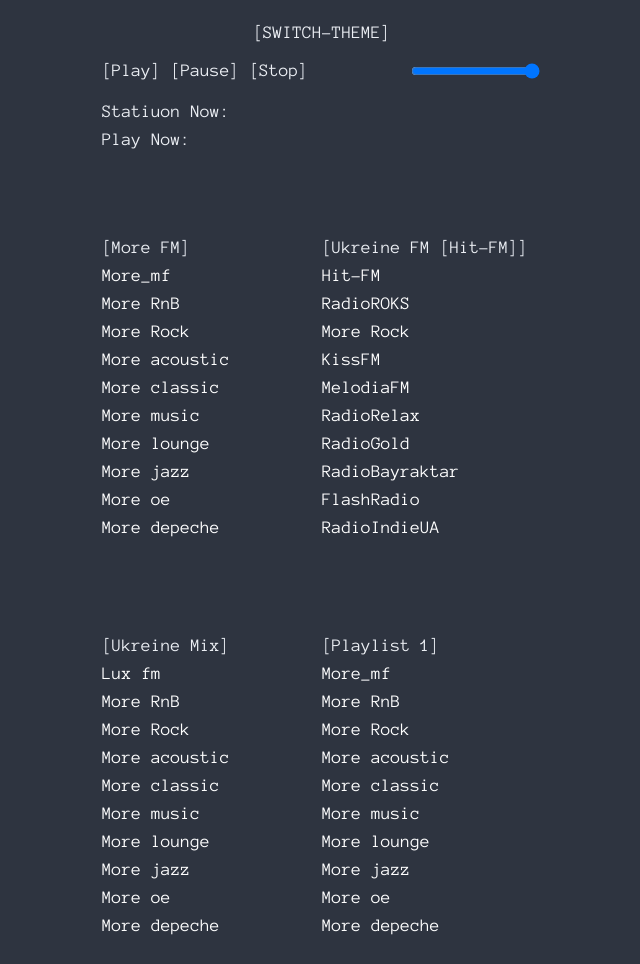
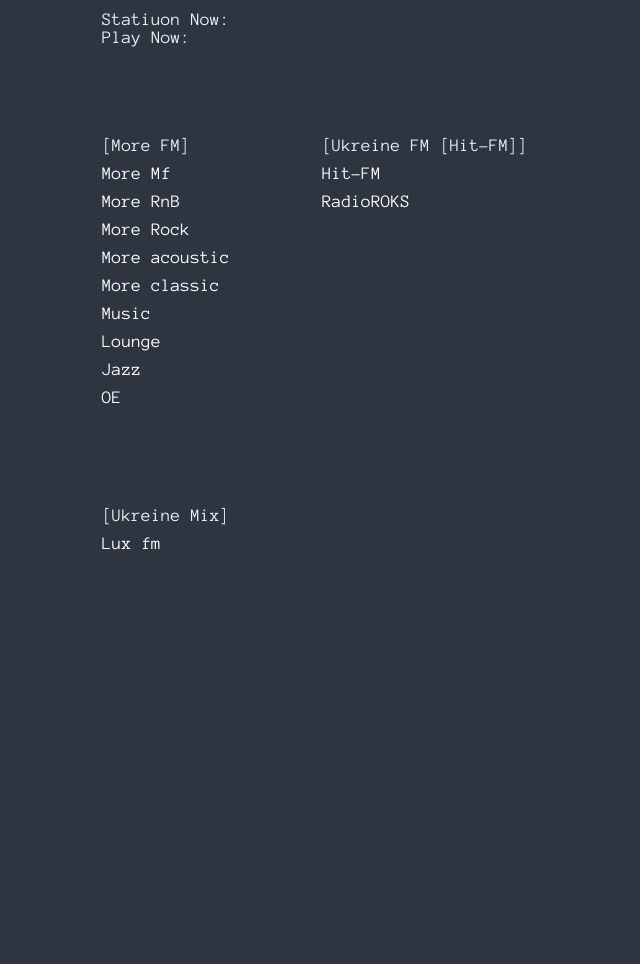
Before and after one commit to ercua/RadioOn, a plain HTML site: page index.html in a window 1280 px wide. Shown: the part 87-1051 px from the top of the page, without its empty margins (318-958 px from the left). After the commit the page ends 800 px from the top, so only its background shows below. Drawn offline with nearby package versions, Linux system fonts and the light colour scheme; a web font is replaced by a local one.

Commit message:
Changed the name of radio stations

```diff
--- a/index.html
+++ b/index.html
@@ -1,5 +1,6 @@
 <!DOCTYPE html>
 <html>
+
 <head>
 	<meta charset="utf-8">
 	<meta http-equiv="X-UA-Compatible" content="IE=edge">
@@ -16,7 +17,9 @@
 		<div class="title-logo">RadIo On</div>
 		<p id="changeTheme">[SWITCH-THEME]</p>
 	</div>
+
 	<!-- CONTROL -->
+
 	<div class="container">
 
 		<div class="control">
@@ -30,13 +33,15 @@
 			</div>
 		</div>
 		<div class="Audio-Title">
-	<div class="Audio_title-Station">Statiuon Now:</div>
+	<div class="Audio_TItle_Station">
+		<div class="Audio_title-Station_Now">Statiuon Now:</div>
 		<div id="currentTitle"></div>
+	</div>
 			<div class="Audio-Title-Play">Play Now:</div>
-	<audio id="audioPlayer" controls src="" autoplay="false" preload="auto" controls="true" contenteditable="true"></audio>
+			<audio id="audioPlayer" controls src="" autoplay="false" preload="auto" controls="true"
+				contenteditable="true"></audio>
 
 		</div>
-
 
 		<!-- PlayList -->
 
@@ -45,38 +50,37 @@
 				<h2>More FM</h2>
 				<ul>
 					<li>
-				<a href="https://cast.more.fm/more256" data-title="More_mf">More_mf</a>
+						<a href="https://cast.more.fm/more256" data-title="More_mf">More Mf</a>
 					</li>
 					<li>
-				<a href="https://cast.more.fm/rnb" data-title="Nebula-Sample-Astronaut-Ape">More RnB</a>
+						<a href="https://cast.more.fm/rnb" data-title="RnB">More RnB</a>
 					</li>
 					<li>
-				<a href="https://cast.more.fm/rock" data-title="Nebula-Sample-Astronaut-Ape">More Rock</a>
+						<a href="https://cast.more.fm/rock" data-title="Rock">More Rock</a>
 					</li>
 					<li>
-				<a href="https://cast.more.fm/acoustic" data-title="Nebula-Sample-Astronaut-Ape">More acoustic</a>
+						<a href="https://cast.more.fm/acoustic" data-title="Acoustice">More acoustic</a>
 					</li>
 					<li>
-				<a href="https://cast.more.fm/classic" data-title="Nebula-Sample-Astronaut-Ape">More classic</a>
+						<a href="https://cast.more.fm/classic" data-title="classic">More classic</a>
 					</li>
 					<li>
-				<a href="https://cast.more.fm/music" data-title="Nebula-Sample-Astronaut-Ape">More music</a>
+						<a href="https://cast.more.fm/music" data-title="Music">Music</a>
 					</li>
 					<li>
-				<a href="https://cast.more.fm/lounge" data-title="Nebula-Sample-Astronaut-Ape">More lounge</a>
+						<a href="https://cast.more.fm/lounge" data-title="Lounge">Lounge</a>
 					</li>
 					<li>
-				<a href="https://cast.more.fm/jazz" data-title="Nebula-Sample-Astronaut-Ape">More jazz</a>
+						<a href="https://cast.more.fm/jazz" data-title="Jazz">Jazz</a>
 					</li>
 					<li>
-				<a href="https://cast.more.fm/oe" data-title="Nebula-Sample-Astronaut-Ape">More oe</a>
+						<a href="https://cast.more.fm/oe" data-title="OE">OE</a>
 					</li>
-			<li>
+					<!-- <li>
 				<a href="https://cast.more.fm/depeche" data-title="Nebula-Sample-Astronaut-Ape">More depeche</a>
-			</li>
+			</li> -->
 				</ul>
 			</div>
-
 			<div id="playlist">
 				<h2>Ukreine FM [Hit-FM]</h2>
 				<ul>
@@ -86,31 +90,7 @@
 					<li>
 						<a href="https://online.radioroks.ua/RadioROKS_HD" data-title="RadioROKS">RadioROKS</a>
 					</li>
-		<li>
-			<a href="https://cast.more.fm/rock" data-title="Nebula-Sample-Astronaut-Ape">More Rock</a>
-		</li>
-		<li>
-			<a href="https://online.kissfm.ua/KissFM_HD" data-title="KissFM">KissFM</a>
-		</li>
-		<li>
-			<a href="https://online.melodiafm.ua/MelodiaFM_HD" data-title="MelodiaFM">MelodiaFM</a>
-		</li>
-		<li>
-			<a href="https://online.radiorelax.ua/RadioRelax_HD" data-title="RadioRelax">RadioRelax</a>
-		</li>
-		<li>
-			<a href="https://online.radioplayer.ua/RadioGold_HD" data-title="RadioGold">RadioGold</a>
-		</li>
-		<li>
-			<a href="https://online.radiobayraktar.ua/RadioBayraktar_HD" data-title="RadioBayraktar">RadioBayraktar</a>
-		</li>
-		<li>
-			<a href="https://online.radioplayer.ua/FlashRadio_HD" data-title="FlashRadio">FlashRadio</a>
-		</li>
-		<li>
-			<a href="
-			https://online.radioplayer.ua/RadioIndieUA_HD" data-title="RadioIndieUA">RadioIndieUA</a>
-		</li>
+
 				</ul>
 			</div>
 			<div id="playlist">
@@ -119,76 +99,13 @@
 					<li>
 						<a href="https://cast.more.fm/more256" data-title="More_mf">Lux fm</a>
 					</li>
-		<li>
-			<a href="https://cast.more.fm/rnb" data-title="Nebula-Sample-Astronaut-Ape">More RnB</a>
-		</li>
-		<li>
-			<a href="https://cast.more.fm/rock" data-title="Nebula-Sample-Astronaut-Ape">More Rock</a>
-		</li>
-		<li>
-			<a href="https://cast.more.fm/acoustic" data-title="Nebula-Sample-Astronaut-Ape">More acoustic</a>
-		</li>
-		<li>
-			<a href="https://cast.more.fm/classic" data-title="Nebula-Sample-Astronaut-Ape">More classic</a>
-		</li>
-		<li>
-			<a href="https://cast.more.fm/music" data-title="Nebula-Sample-Astronaut-Ape">More music</a>
-		</li>
-		<li>
-			<a href="https://cast.more.fm/lounge" data-title="Nebula-Sample-Astronaut-Ape">More lounge</a>
-		</li>
-		<li>
-			<a href="https://cast.more.fm/jazz" data-title="Nebula-Sample-Astronaut-Ape">More jazz</a>
-		</li>
-		<li>
-			<a href="https://cast.more.fm/oe" data-title="Nebula-Sample-Astronaut-Ape">More oe</a>
-		</li>
-		<li>
-			<a href="https://cast.more.fm/depeche" data-title="Nebula-Sample-Astronaut-Ape">More depeche</a>
-		</li>
+
 				</ul>
-</div>
-
-<div id="playlist">
-	<h2>Playlist 1</h2>
-	<ul>
-		<li>
-			<a href="https://cast.more.fm/more256" data-title="More_mf">More_mf</a>
-		</li>
-		<li>
-			<a href="https://cast.more.fm/rnb" data-title="Nebula-Sample-Astronaut-Ape">More RnB</a>
-		</li>
-		<li>
-			<a href="https://cast.more.fm/rock" data-title="Nebula-Sample-Astronaut-Ape">More Rock</a>
-		</li>
-		<li>
-			<a href="https://cast.more.fm/acoustic" data-title="Nebula-Sample-Astronaut-Ape">More acoustic</a>
-		</li>
-		<li>
-			<a href="https://cast.more.fm/classic" data-title="Nebula-Sample-Astronaut-Ape">More classic</a>
-		</li>
-		<li>
-			<a href="https://cast.more.fm/music" data-title="Nebula-Sample-Astronaut-Ape">More music</a>
-		</li>
-		<li>
-			<a href="https://cast.more.fm/lounge" data-title="Nebula-Sample-Astronaut-Ape">More lounge</a>
-		</li>
-		<li>
-			<a href="https://cast.more.fm/jazz" data-title="Nebula-Sample-Astronaut-Ape">More jazz</a>
-		</li>
-		<li>
-			<a href="https://cast.more.fm/oe" data-title="Nebula-Sample-Astronaut-Ape">More oe</a>
-		</li>
-		<li>
-			<a href="https://cast.more.fm/depeche" data-title="Nebula-Sample-Astronaut-Ape">More depeche</a>
-		</li>
-	</ul>
-</div>
-
 			</div>
 		</div>
 	</div>
-
+	</div>
+	</div>
 	<script src="js/main.js"></script>
 </body>
 
--- a/sass/style.sass
+++ b/sass/style.sass
@@ -12,9 +12,7 @@
 html
 	font-size: 18PX
 
-
-
-.title-logo
+.title-log
 	font-family: 'Tripleled ST', sans-serif
 	font-size: 30px
 	margin: 40px
@@ -77,13 +75,16 @@
 		&::after
 			content: ']'
 
-
 .Audio-Title
 	margin-top: 20px
+
+.Audio_TItle_Station
+	display: flex
+	align-items: center
+
 #currentTitle
-	margin: 10px auto
-	font-size: 1.5rem
-	max-width: 100%
+	margin-left: 15px
+	font-size: 1rem
 
 audio#audioPlayer
 	width: 100%
@@ -115,12 +116,11 @@
 		text-decoration: none
 		&:focus
 			&:before
-					content: '♫ '
+				content: '♫ '
 		&:hover
 			&:before
 				content: '♫ '
 				color: #d8dee9
-
 
 // &.activeTrack
 //  background-color: white
```
Also changed, not shown: css/style.css. Lines whose indentation alone changed are shown as unchanged.
